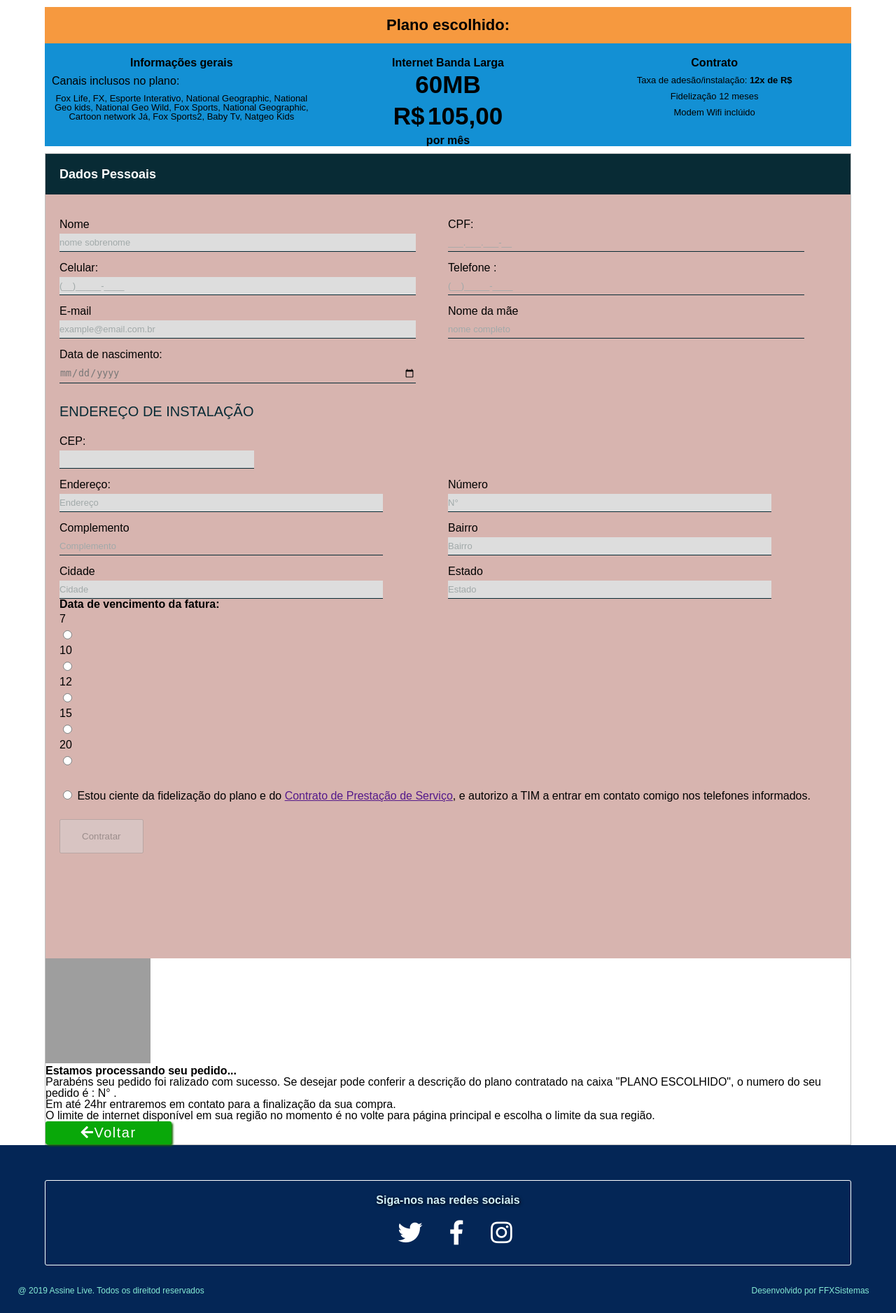
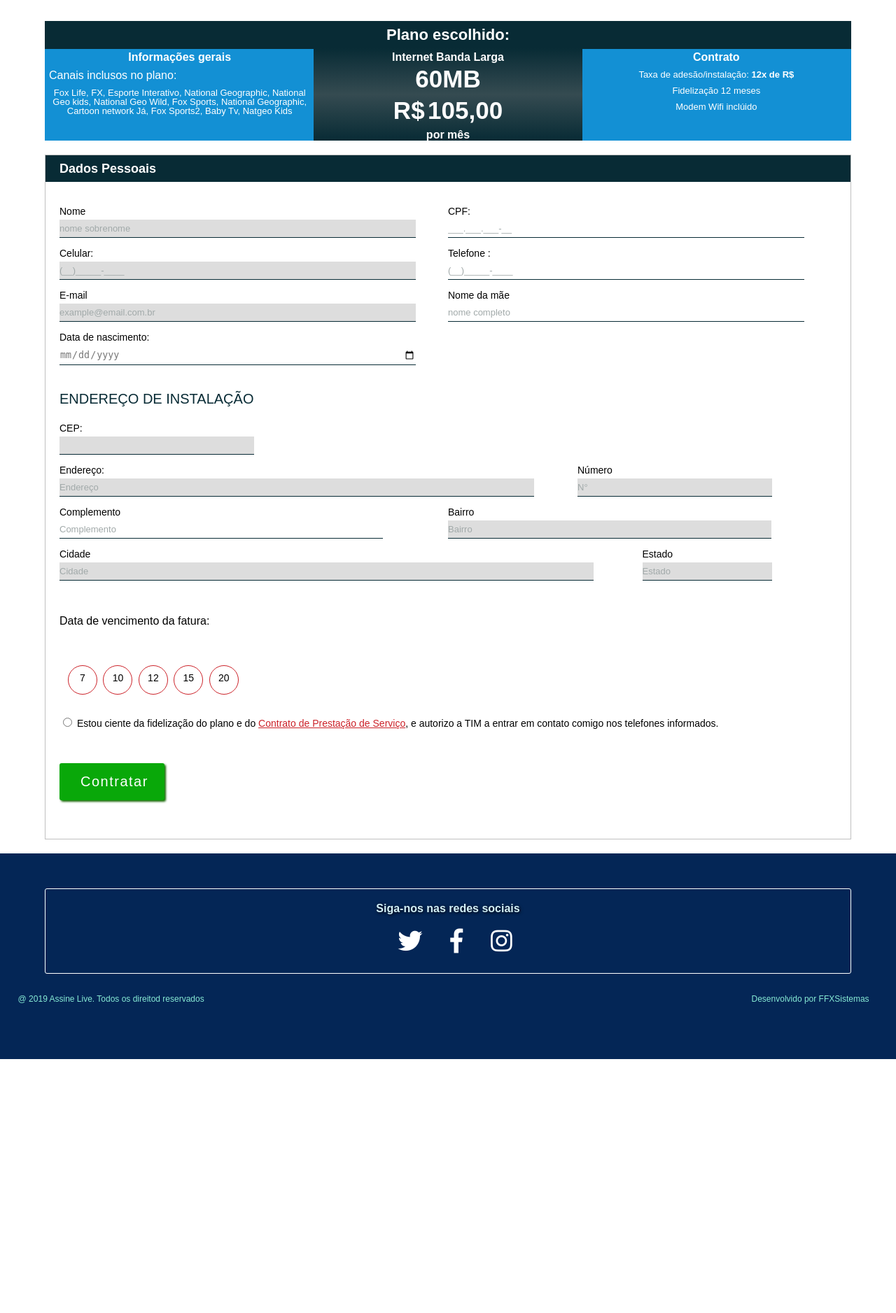
Before and after one commit to santiagomarcos/new_assinelive.com.br, a Laravel app: page /pages/verification in a window 1280 px wide. Shown: the part 127-2004 px from the top of the page at 70% size. After the commit the page ends 1641 px from the top, so only its background shows below. Run offline with Laravel 8, Linux system fonts and the light colour scheme; some libraries are stand-ins or nearby versions; grey boxes are pictures that could not be loaded.

Commit message:
finishing developing structure and style page contract

```diff
--- a/resources/assets/sass/components/organisms/_verification.sass
+++ b/resources/assets/sass/components/organisms/_verification.sass
@@ -33,27 +33,29 @@
     background-color: #1390d4
     display: block
     height: auto
-    margin-top: 10px
-    margin-bottom: 10px
+    margin-top: 30px
+    margin-bottom: 20px
 
     .description-plan-content
       display: block
-      background-color: #f6993f
-      padding: 5px
+      background-color: $color-font-car
+      padding: 1px
+      color: $white
 
       .description-plan-header
         text-align: center
-        margin: 10px 0px
+        margin: 8px 0px
 
         .title-choose-plan
           font-size: 22px
 
+
       .description-plan-body
         .sumary-price
           +make-sm-column(4,0px)
-          //background-color: #323232
+          background-image: linear-gradient($color-font-car, #354b51, $color-font-car)
           display: block
-          margin-top: 20px
+          //margin-top: 20px
           .limit-broadband
             display: block
             text-align: center
@@ -83,7 +85,7 @@
           +make-sm-column(4,0px)
           //background-color: #b8c2cc
           display: block
-          margin-top: 20px
+          //margin-top: 20px
 
           .title-info-plans
             font-size: 16px
@@ -104,12 +106,12 @@
           +make-sm-column(4,0px)
           //background-color: #64d5ca
           display: block
-          margin-top: 20px
+          //margin-top: 20px
 
           .contract-title
             text-align: center
             font-weight: bold
-            margin:  5px
+            margin: 5px
 
           .description-contract
             text-align: center
@@ -124,11 +126,11 @@
               margin: 10px 0px
 
 .form-contract-content
-
   //background-color: #afd9ee
   border: 1px solid #c0c0c0
   display: block
   position: relative
+  margin-bottom: 20px
 
   .form-contract-header
     background-color: $color-font-car
@@ -139,12 +141,15 @@
     .title-form-contract
        font-size: 18px
        font-weight: bold
-       padding: 20px
+       padding: 10px 20px
 
   .form-contract-body
     display: block
-    background-color: #d7b4af
+    //background-color: #d7b4af
     padding: 20px
+
+    label
+      font-size: 14px
 
     .data-people-content
       +make-row(0px)
@@ -153,12 +158,16 @@
       display: block
       position: relative
 
+      +breakpoint($tablet)
+        display: inline-block
+
       .title-form-contract
         padding-bottom: 10px
         font-size: 20px
         font-weight: bolder
         text-transform: uppercase
         color: $color-font-car
+
     .form-contract
       display: block
       position: relative
@@ -169,9 +178,10 @@
       &.maturity
         height: auto
 
+
       &.conditions
         height: auto
-        margin: 30px 0 80px 0
+        margin: 30px 0px
 
       +breakpoint($tablet)
         height: auto
@@ -210,6 +220,11 @@
         +make-md-column(6,0px)
         margin-top: 10px
         display: block
+        input
+          +make-md-column(10,0px)
+
+          +breakpoint($tablet)
+            +make-xs-column(12,0px)
         &.zip
           //background-color: #165bcb
           +make-md-column(12,0px)
@@ -217,96 +232,138 @@
           input
             +make-md-column(3,0px)
 
-        input
-          +make-md-column(10,0px)
+          +breakpoint($tablet)
+            //background-color: #0dc111
+            +make-sm-column(12,0px)
+
+            input
+              width: 100%
+
+      .box-form-contract-address
+        &.addres
+          +make-md-column(8,0px)
+          //background-color: #abf900
+          input
+            +make-md-column(11,0px)
+
+
+      .box-form-contract-address
+        &.number
+          +make-md-column(3,0px)
+          input
+            +make-sm-column(12,0px)
+
+      .box-form-contract-address
+        &.state
+          +make-md-column(9,0px)
+
+          input
+            +make-md-column(11,0px)
+
+      .box-form-contract-address
+        &.city
+          +make-md-column(2,0px)
+
+          input
+            +make-sm-column(12,0px)
+
+      .content-maturity-invoice
+        //+make-sm-column(12,0px)
+        //background-color: #165bcc
+        display: block
+        margin-top: 70px
 
         +breakpoint($tablet)
-          //background-color: $bg-arrow-carousel
-          +make-sm-column(12,0px)
+          margin-top: 0px
 
-          input
-            width: 100%
+        .title-maturity-invoice
+          font-size: 16px
+          font-weight: 400
+          padding: 50px 0
+          color: #000
 
 
-        .box-form-contract-address
-          &.addres
-            +make-md-column(8,0px)
-            //background-color: #abf900
-
-            input
-              +make-md-column(11,0px)
-
-        .box-form-contract-address
-          &.number
-            +make-md-column(3,0px)
-
-            input
-              +make-md-column(12,0px)
-
-        .box-form-contract-address
-          &.state
-            +make-md-column(9,0px)
-
-            input
-              +make-md-column(11,0px)
-
-        .box-form-contract-address
-          &.city
-            +make-md-column(2,0px)
-
-            input
-              +make-md-column(12,0px)
+      .terms-conditions
+        color: $color-spotlight
 
 
-        .box-form-contract-maturity
-          margin-top: 5px
-          padding: 0 10px
-          //background-color: #cccccc
-          display: block
-          position: relative
+      .box-form-contract-maturity
+        margin-top: 5px
+        padding: 0 10px
+        //background-color: #cccccc
+        display: block
+        position: relative
 
-          label
-            border: 1.5px solid #777
-            border-radius: 100%
-            display: inline-block
-            width: 40px
-            height: 40px
-            padding-top: 10px
-            margin: 0 2px
-            cursor: pointer
+        .btn-radio
+          display: none
 
-            font-weight: 400
+        label
+          border: 1.5px solid $color-spotlight
+          border-radius: 100%
+          display: inline-block
+          width: 40px
+          height: 30px
+          padding-top: 10px
+          margin: 0 2px
+          cursor: pointer
+          text-align: center
+          font-weight: 400
+
+          +breakpoint($sm_celular)
+            margin: 0px
 
 
-            &:hover, &.active-label
-              background: #777
-              color: #fff
+          &:hover, &.active-label
+            background: $color-spotlight
+            color: #fff
+
+      .mbt
+        margin: 45px 0 5px 0
+        padding: 15px 30px
 
 
-            text-align: center
-            color: #777
+.sucess-content
+  display: none
+  background-color: rgba(245, 248, 255, 0.83)
+  width: 80%
+  padding: 20px
+  margin-left: auto
+  margin-right: auto
+  margin-bottom: 15px
+  box-shadow: 1px 2px 2px rgba(214, 217, 223, 0.83)
+  p
+    line-height: 1.5
+    font-size: 18px
+
+    .name-client
+      text-transform: uppercase
+
+.inviability-content
+    display: none
+    background-color: rgba(245, 248, 255, 0.83)
+    width: 80%
+    padding: 20px
+    margin-left: auto
+    margin-right: auto
+    margin-bottom: 15px
+    box-shadow: 1px 2px 2px rgba(214, 217, 223, 0.83)
+
+    .limit-band-modal
+      color: $color-spotlight
+
+    .content-btn
+      //background-color: #fc1554
+      width: 100%
+      height: 50px
+      padding-left: 40%
+      padding-top: 15px
+
+      +breakpoint($celular)
+        padding-left: 35%
+
+      +breakpoint($sm_celular)
+        padding-left: 30%
 
 
-            +breakpoint($sm_celular)
-              margin: 0px
-
-          .btn-radio
-            display: none
-
-        .content-maturity-invoice
-          //background-color: #165bcc
-          display: block
-          margin-top: 70px
-
-          .title-maturity-invoice
-            font-size: 16px
-            font-weight: 400
-            padding: 10px 0
-            color: #000
-
-        .terms-conditions
-          color: #777
-
-      .mbt
-        margin: 20px 0 50px 0
-        padding: 15px 30px
+.gif
+  display: none
--- a/resources/views/pages/function/verification.blade.php
+++ b/resources/views/pages/function/verification.blade.php
@@ -124,7 +124,6 @@
             </div>
 
             <div class="form-contract-body" >
-                <form action="">
                 <div class="form-contract">
                     <div class="box-form-contract">
                         <label for="name">Nome</label>
@@ -220,9 +219,8 @@
                         e do <a target="_blank" href="" class="terms-conditions">Contrato de Prestação de Serviço</a>, e autorizo a TIM a entrar em contato comigo nos telefones informados.
                     </label>
 
-                        <button class="btnVerification mbt" type="submit" id="btnNext" disabled >Contratar</button>
+                    <button class="btn-banner mbt" type="submit" id="btnNext" disabled >Contratar</button>
                 </div>
-                </form>
             </div>
             <!--gif reload-->
             <div class="gif" id="loading">
@@ -252,6 +250,7 @@
                 </div>
                 <div class="network-social"></div>
             </div>
+
         </div>
     </section>
 @endsection
```
Also changed, not shown: resources/assets/css/app.css (+155 -100 lines), public/css/app.css. Lines whose indentation alone changed are shown as unchanged.
